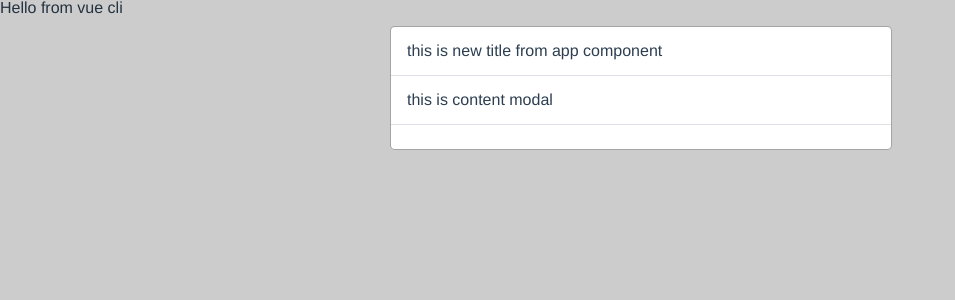
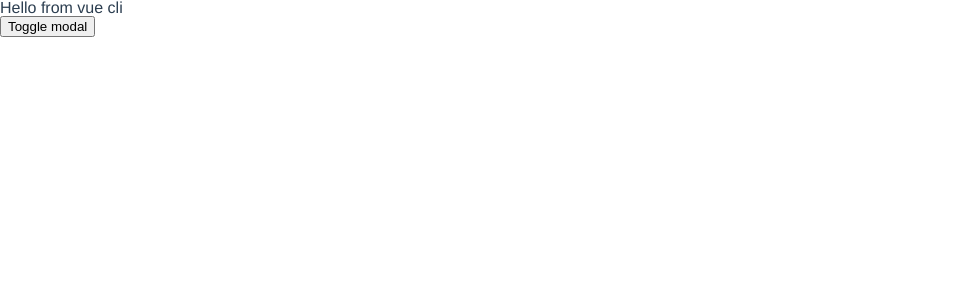
Before and after one commit to QuanIT01/Vue3-Tutorial-RHP, a Vue app in the folder Vue3/lesson3-vue3/: page / in a window 1280 px wide. Shown: the top 300 px of the page, without its empty margins (0-955 px from the left). Built offline with nearby package versions, Linux system fonts and the light colour scheme.

Commit message:
Emit Events & slots

```diff
--- a/Vue3/lesson3-vue3/src/App.vue
+++ b/Vue3/lesson3-vue3/src/App.vue
@@ -4,10 +4,22 @@
 
   <h1 class="fade">Hello from vue cli</h1>
   <base-modal
+    v-if="isShowModal"
     title="this is new title from app component"
     content="this is content modal"
-    theme="sales"
-  />
+    theme="example"
+    @cancel="onToggleModal"
+  >
+    <template v-slot:header>
+      <h2>This is the header</h2>
+    </template>
+    <template v-slot:footer>
+      <button @click="onToggleModal">Cancel</button>
+    </template>
+    <label for="">Name</label>
+    <input type="password" />
+  </base-modal>
+  <button @click="onToggleModal">Toggle modal</button>
   <!-- <button @click="onChange">Change me</button> -->
 </template>
 
@@ -24,9 +36,14 @@ export default {
     BaseModal: ModalApp,
   },
   data() {
-    return {};
+    return {
+      isShowModal: false,
+    };
   },
   methods: {
+    onToggleModal() {
+      this.isShowModal = !this.isShowModal;
+    },
     // onChange() {
     //   console.log("running here...");
     //   console.log(this.$refs.hello);
--- a/Vue3/lesson3-vue3/src/components/ModalApp.vue
+++ b/Vue3/lesson3-vue3/src/components/ModalApp.vue
@@ -1,14 +1,17 @@
 <template>
-  <div class="modal fade show">
+  <div class="modal fade" @click="onCloseModal">
     <div class="modal-dialog">
       <div class="modal-content" :class="{ 'bg-purple': theme === 'contact' }">
         <div class="modal-header">
-          <h2>{{ title }}</h2>
+          <slot name="header"></slot>
         </div>
         <div class="modal-body">
-          <p>{{ content }}</p>
+          <!-- <p>{{ content }}</p> -->
+          <slot />
         </div>
-        <div class="modal-footer"></div>
+        <div class="modal-footer">
+          <slot name="footer"></slot>
+        </div>
       </div>
     </div>
   </div>
@@ -35,6 +38,13 @@ export default {
   },
   data() {
     return {};
+  },
+  methods: {
+    //gửi sự kiện từ con sang cha
+    onCloseModal() {
+      console.log("running here");
+      this.$emit("cancel");
+    },
   },
 };
 </script>
```
